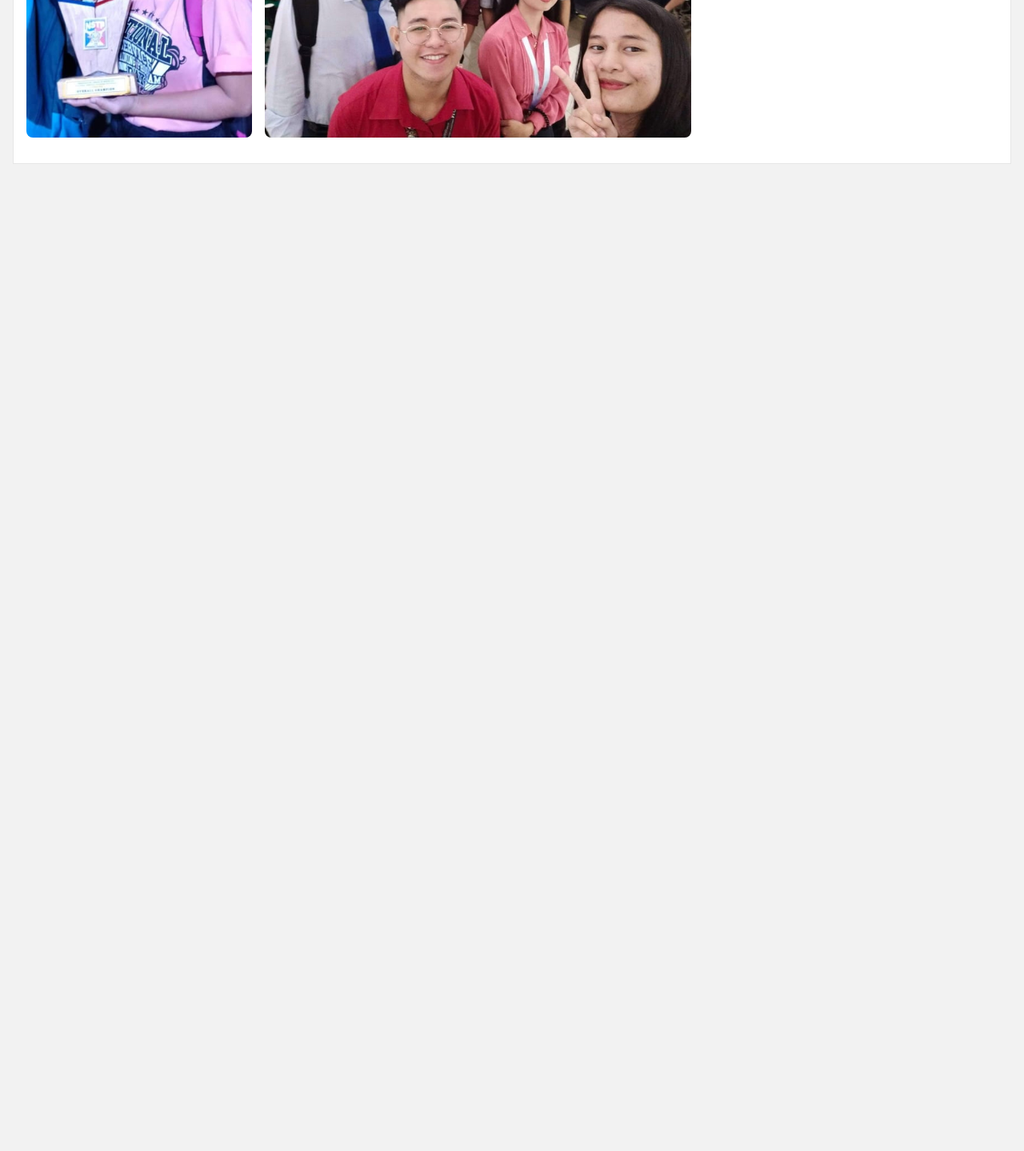
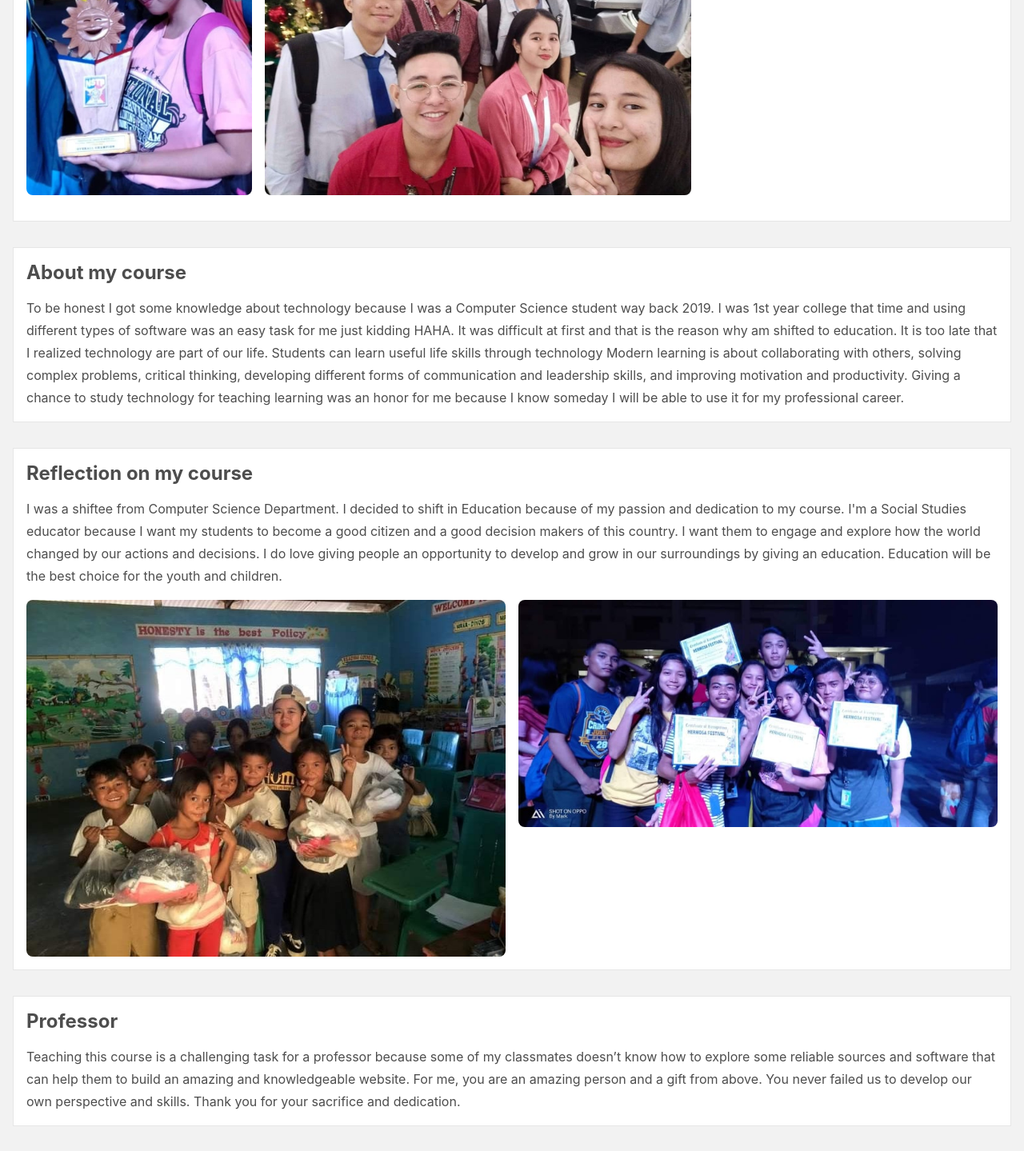
Before and after one commit to EricEchemane/rosevillaluna, a Svelte app: page / in a window 1280 px wide. Shown: the part 1330-2769 px from the top of the page at 80% size. Before the commit the page ends 1535 px from the top, so only its background shows below. Built offline with nearby package versions, Linux system fonts and the light colour scheme.

Commit message:
Added all

```diff
--- a/public/global.css
+++ b/public/global.css
@@ -57,7 +57,7 @@ a:visited {
 	border: 1px solid var(--surface3);
 }
 p {
-	line-height: 150%;
+	line-height: 175%;
 }
 .note {
 	border-left: .4rem solid #ff0077;
--- a/src/App.svelte
+++ b/src/App.svelte
@@ -28,16 +28,25 @@
 	</section>
 
 	<section class="outlined rounded note">
-
+		<p>
 			As I did my Digital Media Output I was very amazed and astonished on how the
 			technology help me to boost my confidence and wide my understanding on media. At
 			first it was hard to use and explore some apps that am gonna use but at the end I do
 			love learning how to do and make an amazing output. Guess what? I got 92 of
 			Grades. It&#39;s not a high scores for everyone but I take it as a lesson to remind mysel
 			to improve.
+		</p>
 	</section>
 
 	<Content/>
+
+	<section class="outlined rounded">
+		<nav>
+			<a href="https://www.facebook.com/roseanne.villaluna.9"> Facebook </a>
+			<a href="https://www.instagram.com/roserosevillaluna"> Instagram </a>
+		</nav>
+	</section>
+	<br>
 </main>
 
 	<style>
--- a/src/content.svelte
+++ b/src/content.svelte
@@ -9,10 +9,45 @@
     </section>
 </article>
 
+<article class="outlined" id="about-my-course">
+    <h1> About my course </h1>
+    <p>
+        To be honest I got some knowledge about technology because I was a Computer
+Science student way back 2019. I was 1st year college that time and using different
+types of software was an easy task for me just kidding HAHA. It was difficult at first and
+that is the reason why am shifted to education. It is too late that I realized technology
+are part of our life. Students can learn useful life skills through technology Modern
+learning is about collaborating with others, solving complex problems, critical thinking,
+developing different forms of communication and leadership skills, and improving
+motivation and productivity. Giving a chance to study technology for teaching learning
+was an honor for me because I know someday I will be able to use it for my professional
+career.
+    </p>
+</article>
+
+<article class="outlined" id="reflection">
+    <h1> Reflection on my course </h1>
+    <p>I was a shiftee from Computer Science Department. I decided to shift in Education because of my passion and dedication to my course. I&#39;m a Social Studies educator because I want my students to become a good citizen and a good decision makers of this country. I want them to engage and explore how the world changed by our actions and decisions. I do love giving people an opportunity to develop and grow in our surroundings by giving an education. Education will be the best choice for the youth and children.
+    </p>
+    <sectiond id="ref">
+        <img src="youth2.jpg" alt="" loading="lazy">
+        <img src="youth1.jpg" alt="" loading="lazy">
+    </sectiond>
+</article>
+
+<article class="outlined" id="prof">
+    <h1> Professor </h1>
+    <p>
+        Teaching this course is a challenging task for a professor because some of my classmates doesn’t know how to explore some reliable sources and software that can help them to build an amazing and knowledgeable website. For me, you are an amazing person and a gift from above. You never failed us to develop our own perspective and skills. Thank you for your sacrifice and dedication.
+    </p>
+</article>
+
+
+
 <style>
     article {
         background-color: var(--surface1);
-        margin: 1rem;
+        margin: 2rem 1rem;
         padding: 1rem;
     }
     article p {
@@ -26,6 +61,15 @@
     img {
         border-radius: .5rem;
     }
+    #ref {
+        display: grid;
+        grid-template-columns: 1fr 1fr;
+        gap: 1rem;
+        margin-top: 1rem;
+    }
+    #ref img {
+        width: 100%;
+    }
     @media (max-width: 800px) {
         article section {
             flex-direction: column;
@@ -33,5 +77,8 @@
         #rosepink {
             height: auto;
         }
+        #ref {
+            grid-template-columns: 1fr;
+        }
     }
 </style>
```
Also changed, not shown: public/youth1.jpg (added), public/youth2.jpg (added). Lines whose indentation alone changed are shown as unchanged.
